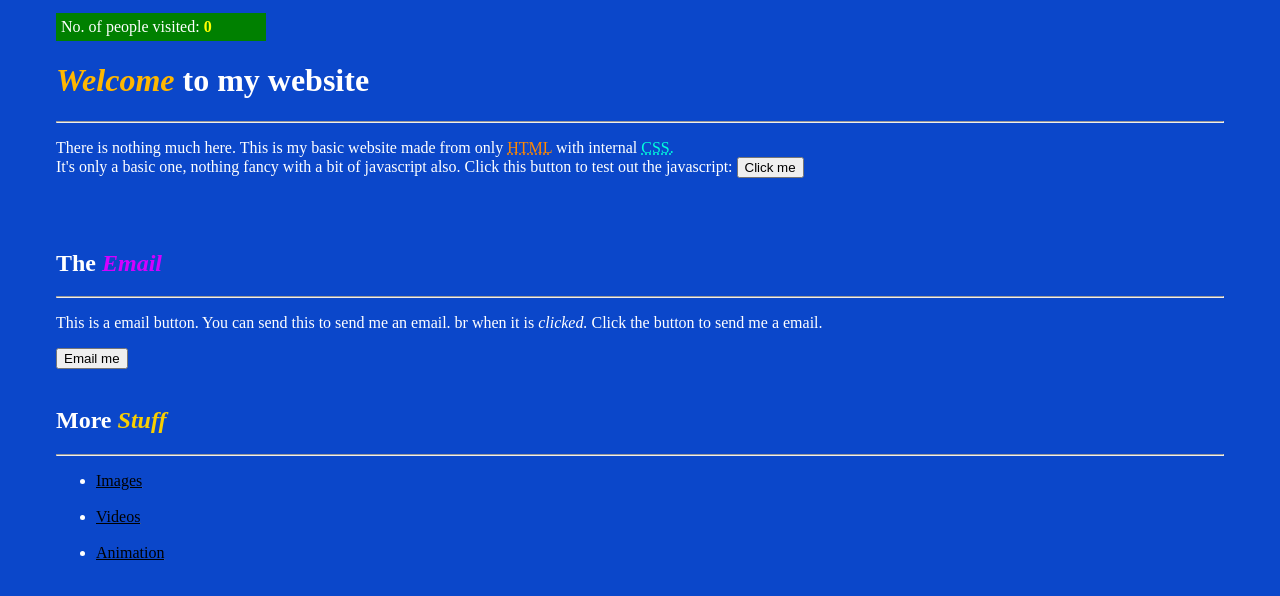
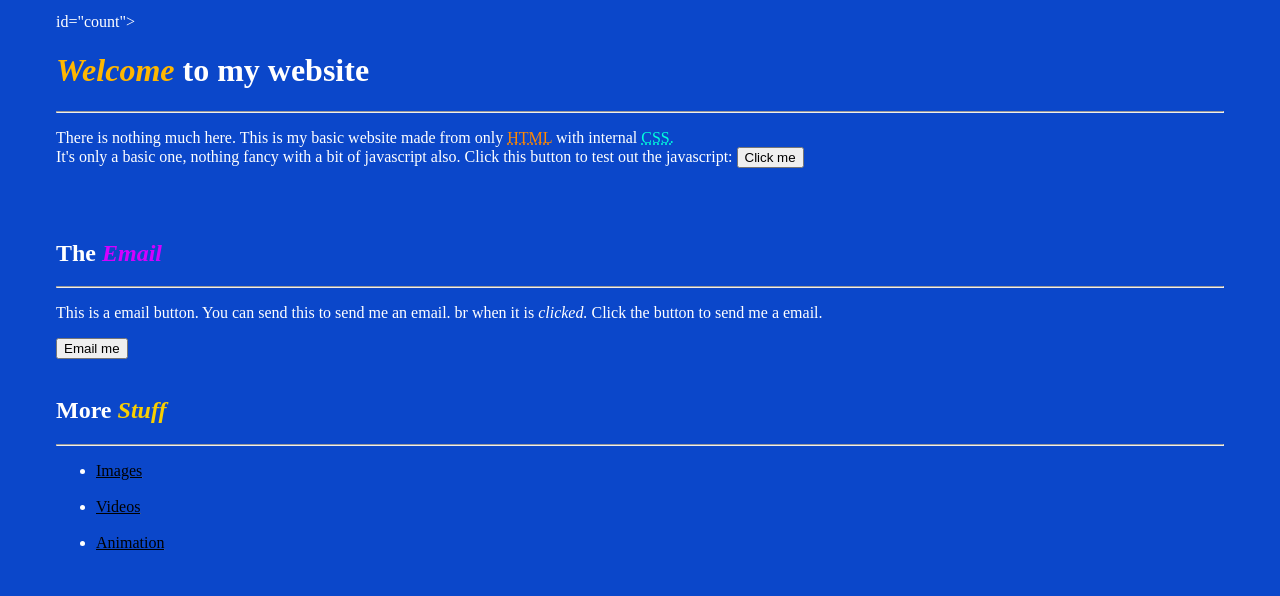
Before and after one commit to Edixlk/Basic-HTML-Website, a plain HTML site: page index.html in a window 1280 px wide. Drawn offline with Linux system fonts and the light colour scheme.

Commit message:
removed counter

```diff
--- a/index.html
+++ b/index.html
@@ -31,7 +31,7 @@
 
         </style>
         <body>
-            <header title="That does not work at all..">No. of people visited: <b style="color: yellow;" id="count"></b></header>
+           id="count"></b></header>
              <h1><em style="color: rgb(255, 183, 0);">Welcome</em> to my website</h1>
              <hr>
 
```
